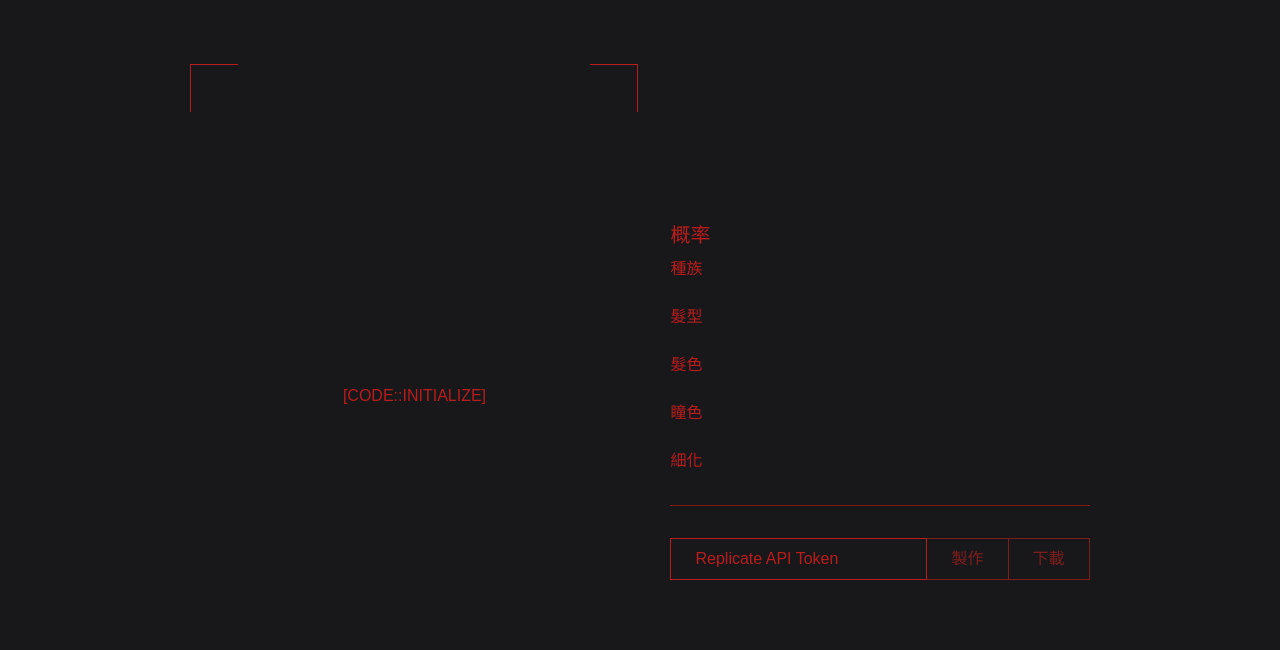
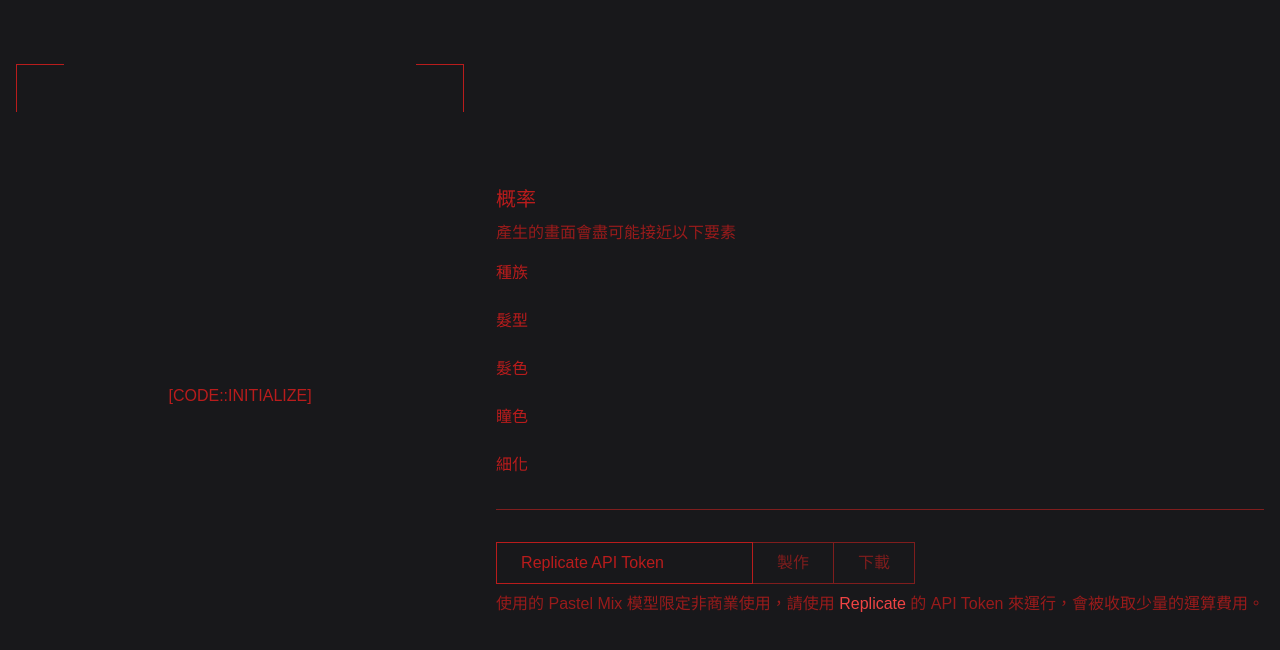
Before and after one commit to elct9620/ai-gacha, a website built with Vite: page index.html in a window 1280 px wide. Shown: the top 650 px of the page. Built offline with nearby package versions, Linux system fonts and the light colour scheme; files whose address does not match are found by name; what @hotwired/stimulus would draw is missing.

Commit message:
Add description

```diff
--- a/index.html
+++ b/index.html
@@ -17,6 +17,7 @@
       </div>
       <aside>
         <h1 class="mb-2 text-xl">概率</h1>
+        <p class="mb-4 text-red-800">產生的畫面會盡可能接近以下要素</p>
         <div class="space-y-6">
           <section class="space-y-2">
             <h1>種族</h1><div class="space-x-2" data-config-target="attribute" data-config-type="race"></div>
@@ -40,6 +41,7 @@
           <button class="btn btn-primary border-l-0" data-gacha-target="drawButton" data-action="click->gacha#draw" disabled>製作</button>
           <button class="btn btn-primary border-l-0" data-gacha-target="downloadButton" data-action="click->gacha#download" disabled>下載</button>
         </section>
+        <p class="mt-2 text-red-800">使用的 Pastel Mix 模型限定非商業使用，請使用 <a href="https://replicate.com/account" target="_blank" class="text-red-500 cursor-pointer">Replicate</a> 的 API Token 來運行，會被收取少量的運算費用。</p>
       </aside>
     </main>
     <script type="module" src="/src/main.ts"></script>
```
